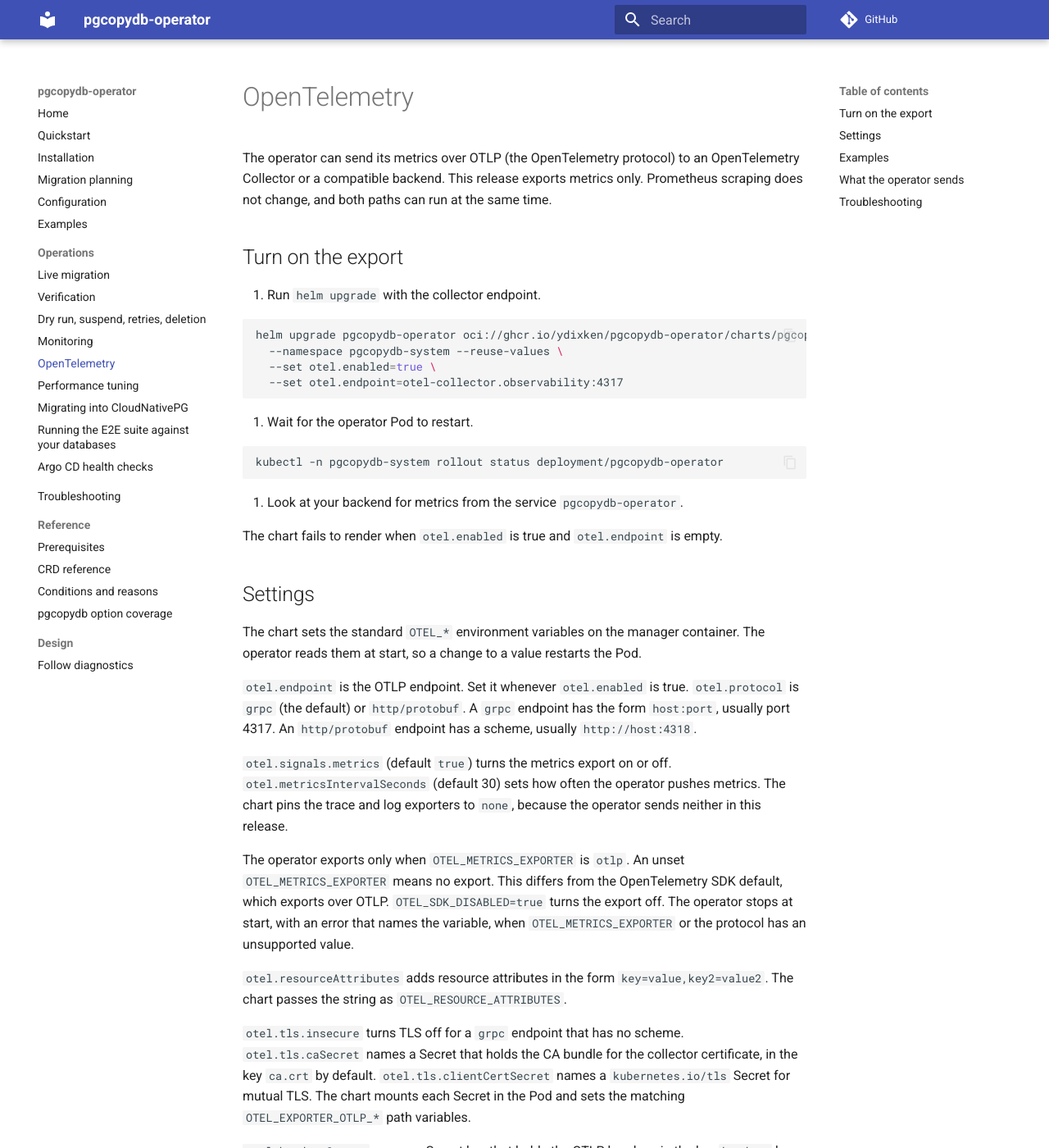
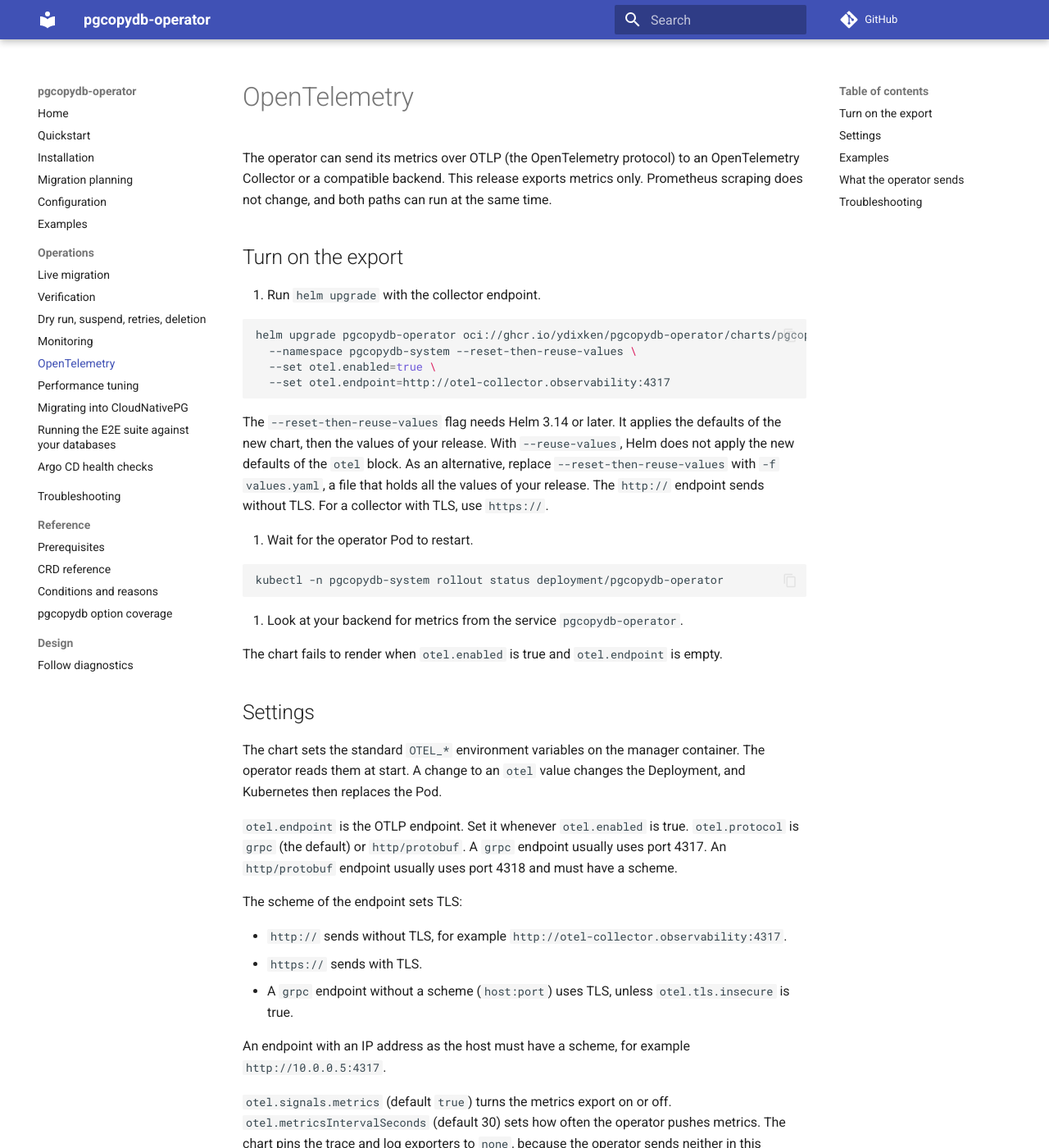
Before and after one commit to ydixken/pgcopydb-operator, an MkDocs documentation site: the page built from docs/operations/opentelemetry.md, in a window 1280 px wide and 1400 px high. Shown: the whole window at 82% size. Built offline with MkDocs 1.6.1 and Material for MkDocs 9.7.7, drawn with Linux system fonts in a browser that asks for light colours; comment, search, counter and statistics services are not loaded; some of the changed text lies outside the part shown.

Commit message:
docs: correct the OpenTelemetry upgrade, endpoint and Secret guidance
The quickstart used --reuse-values, which keeps the old release values
and skips the new otel defaults. It now uses --reset-then-reuse-values,
with -f as the alternative for Helm before 3.14.

The grpc example had no scheme, so it used TLS against a plaintext
collector. The guide now gives http://, says how the scheme and
otel.tls.insecure set TLS, and that an IP host needs a scheme.

A change to the content of a referenced Secret needs a rollout restart,
since the operator reads it once at start. The guide also names
service.instance.id and the settings that stop the operator at start.

````diff
--- a/docs/operations/opentelemetry.md
+++ b/docs/operations/opentelemetry.md
@@ -10,10 +10,17 @@ Prometheus scraping does not change, and both paths can run at the same time.
 
    ```sh
    helm upgrade pgcopydb-operator oci://ghcr.io/ydixken/pgcopydb-operator/charts/pgcopydb-operator \
-     --namespace pgcopydb-system --reuse-values \
+     --namespace pgcopydb-system --reset-then-reuse-values \
      --set otel.enabled=true \
-     --set otel.endpoint=otel-collector.observability:4317
+     --set otel.endpoint=http://otel-collector.observability:4317
    ```
+
+   The `--reset-then-reuse-values` flag needs Helm 3.14 or later.
+   It applies the defaults of the new chart, then the values of your release.
+   With `--reuse-values`, Helm does not apply the new defaults of the `otel` block.
+   As an alternative, replace `--reset-then-reuse-values` with `-f values.yaml`, a file that holds all the values of your release.
+   The `http://` endpoint sends without TLS.
+   For a collector with TLS, use `https://`.
 
 2. Wait for the operator Pod to restart.
 
@@ -28,13 +35,22 @@ The chart fails to render when `otel.enabled` is true and `otel.endpoint` is emp
 ## Settings
 
 The chart sets the standard `OTEL_*` environment variables on the manager container.
-The operator reads them at start, so a change to a value restarts the Pod.
+The operator reads them at start.
+A change to an `otel` value changes the Deployment, and Kubernetes then replaces the Pod.
 
 `otel.endpoint` is the OTLP endpoint.
 Set it whenever `otel.enabled` is true.
 `otel.protocol` is `grpc` (the default) or `http/protobuf`.
-A `grpc` endpoint has the form `host:port`, usually port 4317.
-An `http/protobuf` endpoint has a scheme, usually `http://host:4318`.
+A `grpc` endpoint usually uses port 4317.
+An `http/protobuf` endpoint usually uses port 4318 and must have a scheme.
+
+The scheme of the endpoint sets TLS:
+
+- `http://` sends without TLS, for example `http://otel-collector.observability:4317`.
+- `https://` sends with TLS.
+- A `grpc` endpoint without a scheme (`host:port`) uses TLS, unless `otel.tls.insecure` is true.
+
+An endpoint with an IP address as the host must have a scheme, for example `http://10.0.0.5:4317`.
 
 `otel.signals.metrics` (default `true`) turns the metrics export on or off.
 `otel.metricsIntervalSeconds` (default 30) sets how often the operator pushes metrics.
@@ -44,18 +60,34 @@ The operator exports only when `OTEL_METRICS_EXPORTER` is `otlp`.
 An unset `OTEL_METRICS_EXPORTER` means no export.
 This differs from the OpenTelemetry SDK default, which exports over OTLP.
 `OTEL_SDK_DISABLED=true` turns the export off.
-The operator stops at start, with an error that names the variable, when `OTEL_METRICS_EXPORTER` or the protocol has an unsupported value.
+The operator stops at start, with an error that names the variable, when one of these settings is not valid:
+
+- `OTEL_METRICS_EXPORTER` or the protocol has an unsupported value.
+- The exporter cannot use the endpoint, for example an IP address and port without a scheme.
+- A headers variable, such as `OTEL_EXPORTER_OTLP_HEADERS`, is not a list of `key=value` pairs.
+  The error does not show the value, because the value can contain a token.
+- `OTEL_RESOURCE_ATTRIBUTES` is not a list of `key=value` pairs.
 
 `otel.resourceAttributes` adds resource attributes in the form `key=value,key2=value2`.
 The chart passes the string as `OTEL_RESOURCE_ATTRIBUTES`.
 
-`otel.tls.insecure` turns TLS off for a `grpc` endpoint that has no scheme.
+`otel.tls.insecure` turns TLS off.
+Use it only for a `grpc` endpoint that has no scheme, because it also turns TLS off for an `https://` endpoint.
 `otel.tls.caSecret` names a Secret that holds the CA bundle for the collector certificate, in the key `ca.crt` by default.
 `otel.tls.clientCertSecret` names a `kubernetes.io/tls` Secret for mutual TLS.
 The chart mounts each Secret in the Pod and sets the matching `OTEL_EXPORTER_OTLP_*` path variables.
 
 `otel.headersSecret` names a Secret key that holds the OTLP headers, in the key `headers` by default.
 The chart passes the value as `OTEL_EXPORTER_OTLP_HEADERS` from the Secret, so a token does not appear in the Deployment.
+
+The operator reads the content of the `headersSecret`, `caSecret`, and `clientCertSecret` Secrets one time, at start.
+A change to the content of one of these Secrets does not replace the Pod.
+This includes a certificate that cert-manager renews.
+After you change the content of a Secret, restart the operator:
+
+```sh
+kubectl -n pgcopydb-system rollout restart deployment/pgcopydb-operator
+```
 
 `extraEnv` adds raw environment variables to the manager container.
 Use it for an `OTEL_*` setting that the chart has no value for.
@@ -115,6 +147,8 @@ Every metric carries these resource attributes:
 
 - `service.name` is `pgcopydb-operator`.
 - `service.version` is the operator version.
+- `service.instance.id` is the name of the operator Pod.
+  When `POD_NAME` is not set, it is the host name.
 - `k8s.namespace.name` is the namespace of the operator Pod.
 - `k8s.pod.name` is the name of the operator Pod.
 
@@ -125,7 +159,7 @@ This includes the controller-runtime metrics.
 The [metric reference](monitoring.md#metric-reference) lists the Migration metrics.
 
 Every replica exports, not only the leader.
-Tell the replicas apart with `k8s.pod.name`.
+Tell the replicas apart with `service.instance.id` or `k8s.pod.name`.
 
 The operator flushes metrics at shutdown and waits at most 5 seconds.
 
@@ -135,6 +169,21 @@ Treat a missing series as no data.
 
 ## Troubleshooting
 
+The operator Pod does not start:
+
+1. Find the Pod that restarts.
+
+   ```sh
+   kubectl -n pgcopydb-system get pods -l app.kubernetes.io/name=pgcopydb-operator
+   ```
+
+2. Read the error in the log of its previous container.
+   The error names the variable that is not valid.
+
+   ```sh
+   kubectl -n pgcopydb-system logs <pod> --previous
+   ```
+
 No data arrives:
 
 1. Search the operator log for `OpenTelemetry export failed`.
@@ -143,11 +192,12 @@ No data arrives:
    kubectl -n pgcopydb-system logs deployment/pgcopydb-operator | grep "OpenTelemetry export failed"
    ```
 
-2. Make sure the endpoint scheme matches the protocol.
-   A `grpc` endpoint has no scheme.
-   An `http/protobuf` endpoint starts with `http://` or `https://`.
+2. Make sure the endpoint scheme matches the TLS setting of the collector.
+   Use `http://` for a collector without TLS, and `https://` for a collector with TLS.
+   A `grpc` endpoint without a scheme uses TLS, unless `otel.tls.insecure` is true.
 3. Make sure a NetworkPolicy allows egress from the operator Pod to the collector port.
-4. Check the receiver in the collector configuration.
+4. If you changed the content of a referenced Secret, restart the operator, as [Settings](#settings) shows.
+5. Check the receiver in the collector configuration.
    It must listen on the same protocol and port as `otel.protocol` and `otel.endpoint`.
 
 > [!note]
````
Also changed, not shown: charts/pgcopydb-operator/README.md (+2 -2 lines).
